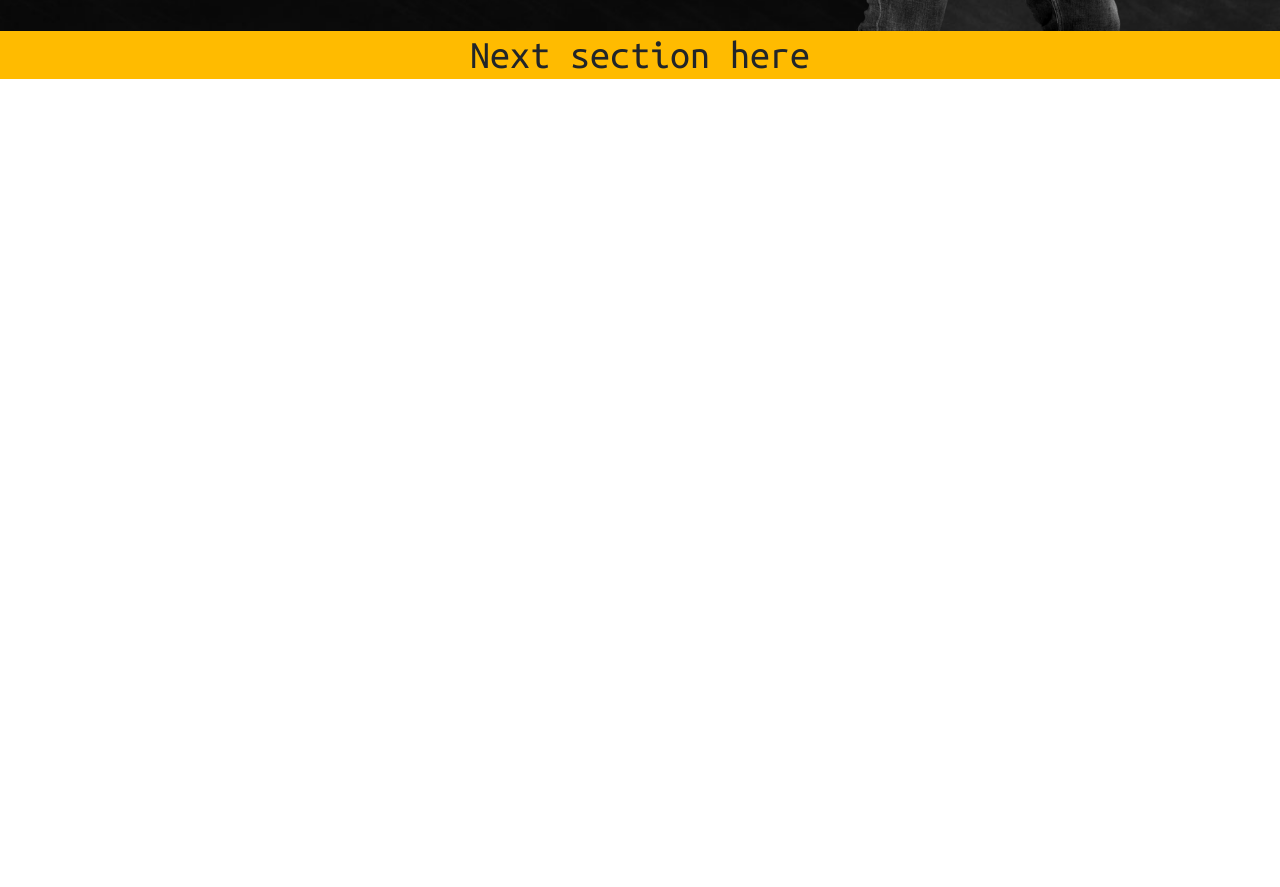
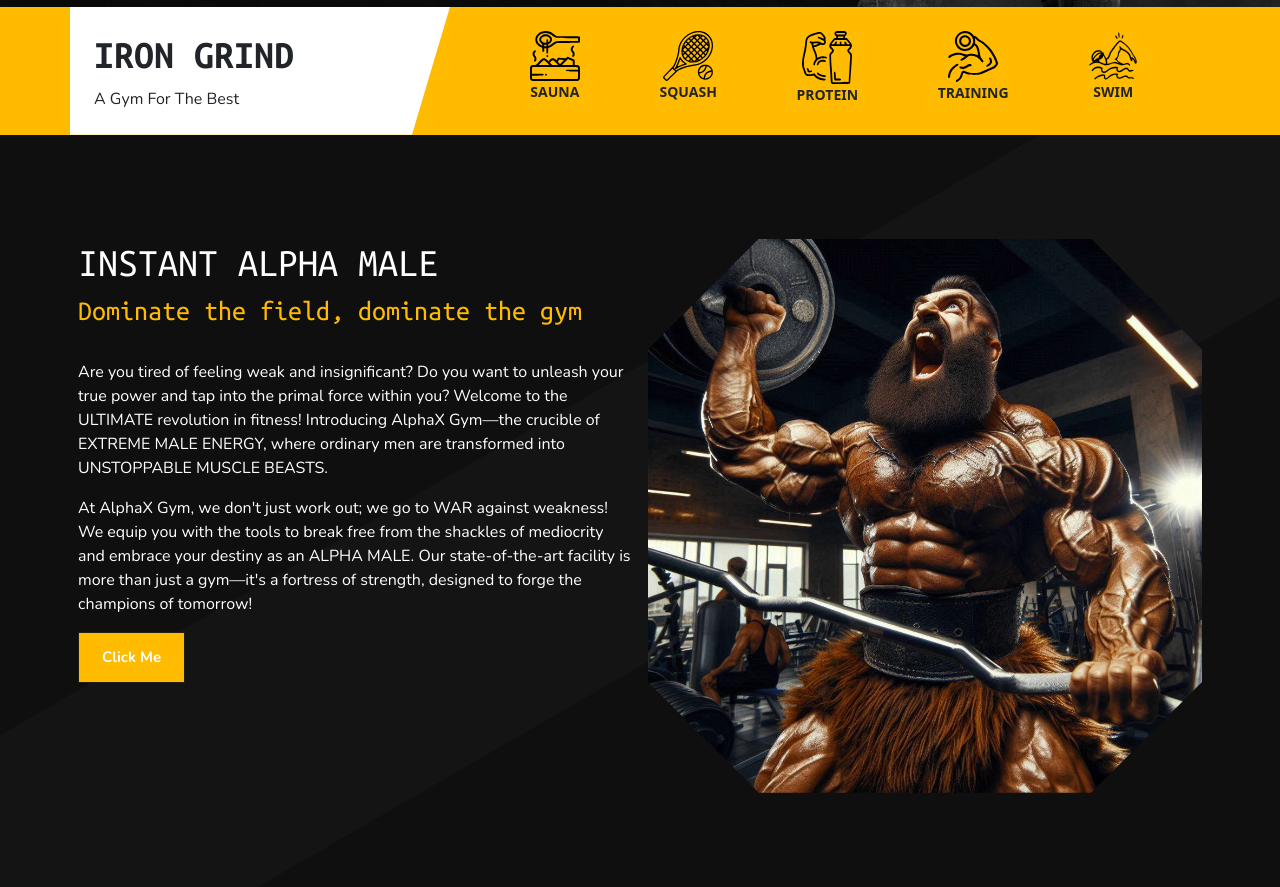
Before and after one commit to WhiteLightningGun/Gym-Template, a plain HTML site: page index.html in a window 1280 px wide. Shown: the part 715-1602 px from the top of the page. Before the commit the page ends 802 px from the top, so only its background shows below. Drawn offline with nearby package versions, Linux system fonts and the light colour scheme.

Commit message:
new stuff

```diff
--- a/css/giga-fitness.css
+++ b/css/giga-fitness.css
@@ -1,3 +1,7 @@
+:root {
+  --warm-yellow: rgb(255, 187, 0);
+}
+
 .container-hero {
   position: relative;
   width: 100%;
@@ -24,12 +28,12 @@
   color: white;
 }
 
-h1,
-h2,
-h3,
-h4,
-small,
-p {
+.container-hero h1,
+.container-hero h2,
+.container-hero h3,
+.container-hero h4,
+.container-hero small,
+.container-hero p {
   color: white;
 }
 
@@ -58,7 +62,11 @@ h4 {
 }
 
 .bg-yellow {
-  background-color: rgb(255, 187, 0);
+  background-color: var(--warm-yellow);
+}
+
+.bg-white-to-yellow {
+  background: linear-gradient(to right, white 20%, var(--warm-yellow) 20%);
 }
 
 .mega {
@@ -98,40 +106,44 @@ h4 {
   }
 }
 
-.mini-mega {
+.container-hero .mini-mega {
   font-family: "Ubuntu Mono", monospace;
   font-weight: 700;
   font-style: italic;
   font-size: 2.5vw;
-  color: rgb(255, 187, 0);
+  color: var(--warm-yellow);
+}
+
+.text-yellow {
+  color: var(--warm-yellow);
 }
 
 @media (min-width: 320px) {
-  .mini-mega {
+  .container-hero .mini-mega {
     font-size: 2.75rem;
   }
 }
 
 @media (min-width: 576px) {
-  .mini-mega {
+  .container-hero .mini-mega {
     font-size: 3rem;
   }
 }
 
 @media (min-width: 768px) {
-  .mini-mega {
+  .container-hero .mini-mega {
     font-size: 3rem;
   }
 }
 
 @media (min-width: 992px) {
-  .mini-mega {
+  .container-hero .mini-mega {
     font-size: 3.75rem;
   }
 }
 
 @media (min-width: 1200px) {
-  .mini-mega {
+  .container-hero .mini-mega {
     font-size: 4rem;
   }
 }
@@ -150,3 +162,59 @@ h4 {
 .image-container img {
   animation: brightness-animation 3s infinite;
 }
+
+.med-slant-trap {
+  clip-path: polygon(0 0, 100% 0, 90% 100%, 0% 100%);
+}
+
+.diamond-clip {
+  clip-path: polygon(
+    20% 0,
+    80% 0%,
+    100% 20%,
+    100% 80%,
+    80% 100%,
+    20% 100%,
+    0% 80%,
+    0% 20%
+  );
+}
+
+.bg-dark-stripe {
+  background: linear-gradient(
+    -30deg,
+    rgb(15, 15, 15) 40%,
+    rgb(20, 20, 20) 40%,
+    rgb(20, 20, 20) 60%,
+    rgb(15, 15, 15) 60%
+  );
+}
+
+.bg-yellow-stripe {
+  background: linear-gradient(
+    -30deg,
+    var(--warm-yellow) 40%,
+    white 40%,
+    white 60%,
+    var(--warm-yellow) 60%
+  );
+}
+
+.yellowButton {
+  background-color: var(--warm-yellow);
+  border: 1px solid #241d13;
+  display: inline-block;
+  cursor: pointer;
+  color: #ffffff;
+  font-size: 15px;
+  font-weight: bold;
+  padding: 13px 23px;
+  text-decoration: none;
+}
+.yellowButton:hover {
+  background-color: #bda238;
+}
+.yellowButton:active {
+  position: relative;
+  top: 1px;
+}
--- a/index.html
+++ b/index.html
@@ -73,7 +73,6 @@
       </nav>
       <div class="container text-center text-md-start">
         <br />
-        <br />
         <div class="row">
           <div class="col-md-8">
             <h1 class="my-1 mini-mega">ARE YOU READY TO...</h1>
@@ -88,7 +87,129 @@
       </div>
     </div>
     <div class="container-fluid bg-yellow">
-      <h1 class="text-dark text-center">Next section here</h1>
+      <div class="container">
+        <div class="row">
+          <div class="col-sm-4 bg-white ps-4 med-slant-trap d-none d-sm-block">
+            <h1 class="mt-4 fw-bold">IRON GRIND</h1>
+            <p class="mb-4">A Gym For The Best</p>
+          </div>
+          <div class="col-sm-8 bg-yellow">
+            <div class="container d-flex flex-wrap my-4">
+              <div
+                class="ps-1 ps-md-2 ps-sm-1 d-flex flex-column align-items-center flex-grow-1"
+              >
+                <img
+                  src="images/icons/sauna.svg"
+                  class="img-fluid"
+                  width="50px"
+                />
+                <small class="fw-bold">SAUNA</small>
+              </div>
+              <div
+                class="ps-1 ps-md-2 ps-sm-1 d-flex flex-column align-items-center flex-grow-1"
+              >
+                <img
+                  src="images/icons/tennis.svg"
+                  class="img-fluid"
+                  width="50px"
+                />
+                <small class="fw-bold">SQUASH</small>
+              </div>
+              <div
+                class="ps-1 ps-md-2 ps-sm-1 d-flex flex-column align-items-center flex-grow-1"
+              >
+                <img
+                  src="images/icons/protein_shake.svg"
+                  class="img-fluid"
+                  width="50px"
+                />
+                <small class="fw-bold">PROTEIN</small>
+              </div>
+              <div
+                class="ps-1 ps-md-2 ps-sm-1 d-flex flex-column align-items-center flex-grow-1"
+              >
+                <img
+                  src="images/icons/bicep.svg"
+                  class="img-fluid"
+                  width="50px"
+                />
+                <small class="fw-bold">TRAINING</small>
+              </div>
+              <div
+                class="ps-1 ps-md-2 ps-sm-1 d-flex flex-column align-items-center flex-grow-1"
+              >
+                <img
+                  src="images/icons/swimmer.svg"
+                  class="img-fluid"
+                  width="50px"
+                />
+                <small class="fw-bold">SWIM</small>
+              </div>
+            </div>
+          </div>
+        </div>
+      </div>
+    </div>
+    <div class="container-fluid bg-dark-stripe">
+      <div class="container text-white text-center text-md-start py-5">
+        <div class="row py-5">
+          <div class="col-md-6 p-2">
+            <h1>INSTANT ALPHA MALE</h1>
+            <h3 class="text-yellow">Dominate the field, dominate the gym</h3>
+            <br />
+            <p>
+              Are you tired of feeling weak and insignificant? Do you want to
+              unleash your true power and tap into the primal force within you?
+              Welcome to the ULTIMATE revolution in fitness! Introducing AlphaX
+              Gym—the crucible of EXTREME MALE ENERGY, where ordinary men are
+              transformed into UNSTOPPABLE MUSCLE BEASTS.
+            </p>
+            <p>
+              At AlphaX Gym, we don't just work out; we go to WAR against
+              weakness! We equip you with the tools to break free from the
+              shackles of mediocrity and embrace your destiny as an ALPHA MALE.
+              Our state-of-the-art facility is more than just a gym—it's a
+              fortress of strength, designed to forge the champions of tomorrow!
+            </p>
+            <a href="#" class="yellowButton">Click Me</a>
+          </div>
+          <div class="col-md-6 p-2">
+            <img src="images/meatman.jpg" class="img-fluid diamond-clip" />
+          </div>
+        </div>
+      </div>
+    </div>
+    <div class="container-fluid bg-yellow-stripe">
+      <div class="container text-white py-5">
+        <div class="row py-5 text-dark">        <div class="row py-5">
+          <div class="col-md-6 p-5">
+            <h1 >GET IN THE POWER ZONE WITH US</h1>
+            <br>
+            <p class="m-0 mt-3">
+              Squash Courts
+            </p>
+            <hr class="m-0"/>
+            <p class="m-0 mt-3">
+              Sauna
+            </p>
+            <hr class="m-0"/>
+            <p class="m-0 mt-3">
+              Protein Shakes
+            </p>
+            <hr class="m-0"/>
+            <p class="m-0 mt-3">
+              Free Weights
+            </p>
+            <hr class="m-0"/>
+            <p class="m-0 mt-3">
+              Swimming
+            </p>
+            <hr class="m-0"/>
+          </div>
+          <div class="col-md-6 p-2 p-0 py-5">
+            <img src="images/meatman.jpg" class="img-fluid diamond-clip" />
+          </div></div>
+      </div>
     </div>
   </body>
 
```
Also changed, not shown: images/icons/bicep.svg (added), images/icons/protein_shake.svg (added), images/icons/sauna.svg (added), images/icons/swimmer.svg (added), images/icons/tennis.svg (added), images/meatman.jpg (added), 1 other file.
